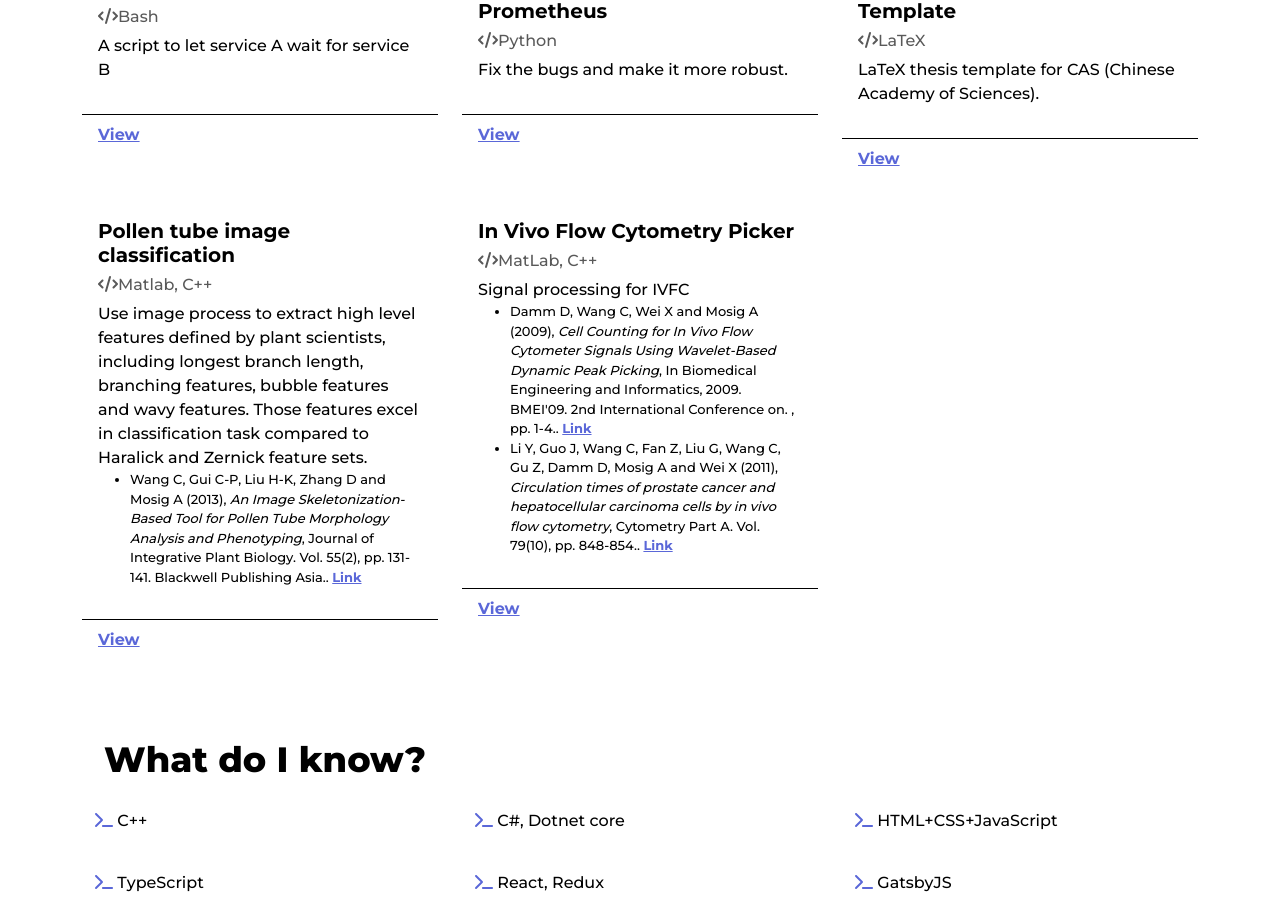
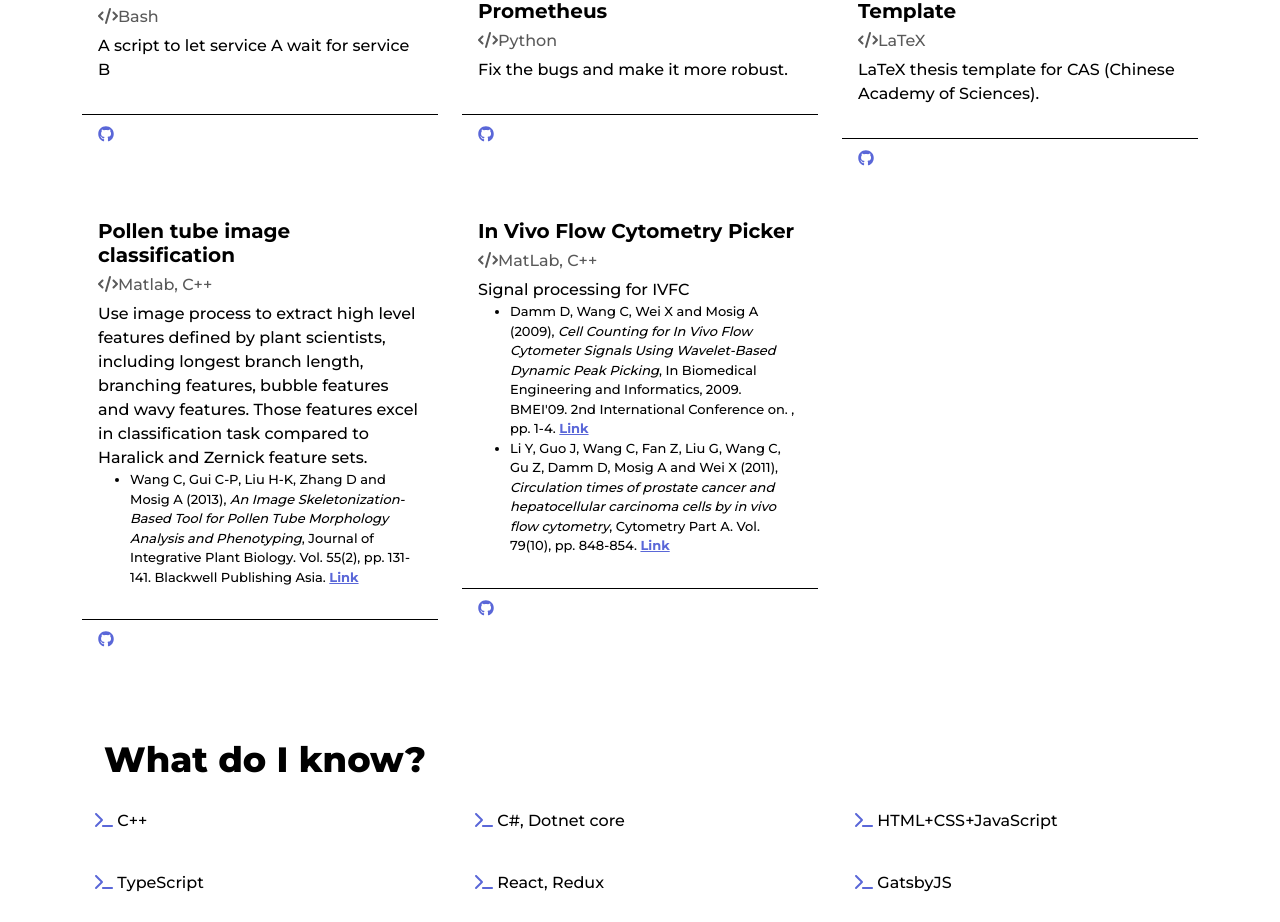
Before and after one commit to silencej/silencej.github.io, a Gatsby site in the folder site/: page / in a window 1280 px wide. Shown: the part 1046-1968 px from the top of the page. Built offline with nearby package versions, Linux system fonts and the light colour scheme; Gatsby itself is replaced by a stand-in of ours.

Commit message:
Add fontawesome opt

```diff
--- a/site/gatsby-config.js
+++ b/site/gatsby-config.js
@@ -17,6 +17,7 @@ module.exports = {
     stackOverflow: 'https://stackoverflow.com/users/6191913/silencej',
   },
   plugins: [
+    `gatsby-plugin-fontawesome-css`,
     `gatsby-plugin-react-helmet`,
     {
       resolve: `gatsby-source-filesystem`,
--- a/site/package.json
+++ b/site/package.json
@@ -23,6 +23,7 @@
     "gatsby": "^4.7.2",
     "gatsby-image": "^3.11.0",
     "gatsby-plugin-dark-mode": "^1.1.2",
+    "gatsby-plugin-fontawesome-css": "^1.2.0",
     "gatsby-plugin-manifest": "^4.7.0",
     "gatsby-plugin-offline": "^5.7.0",
     "gatsby-plugin-react-helmet": "^5.7.0",
--- a/site/src/components/landing/content.js
+++ b/site/src/components/landing/content.js
@@ -10,6 +10,9 @@ import {
   faUserGraduate,
   faCode,
 } from "@fortawesome/free-solid-svg-icons"
+import {
+  faGithub,
+} from "@fortawesome/free-brands-svg-icons"
 
 export default class Content extends Component {
   render() {
@@ -73,7 +76,7 @@ export default class Content extends Component {
                               <div>{node.description}</div>
                               <ul>
                                 {node.publications && node.publications.map(p=>{
-                                  return <li style={{fontSize:'small'}}>{p.authors}, <i>{p.title}</i>, {p.other}. <a href={p.link}>Link</a></li>
+                                  return <li style={{fontSize:'small'}}>{p.authors}, <i>{p.title}</i>, {p.other} <a href={p.link}>Link</a></li>
                                 })}
                               </ul>
                             </div>
@@ -84,7 +87,10 @@ export default class Content extends Component {
                               target="_blank"
                               rel="noreferrer"
                             >
-                              View
+                              <FontAwesomeIcon
+                                icon={faGithub}
+                                className="mr-2"
+                              />
                             </a>
                           </div>
                         </div>
```
Also changed, not shown: 1 other file.
